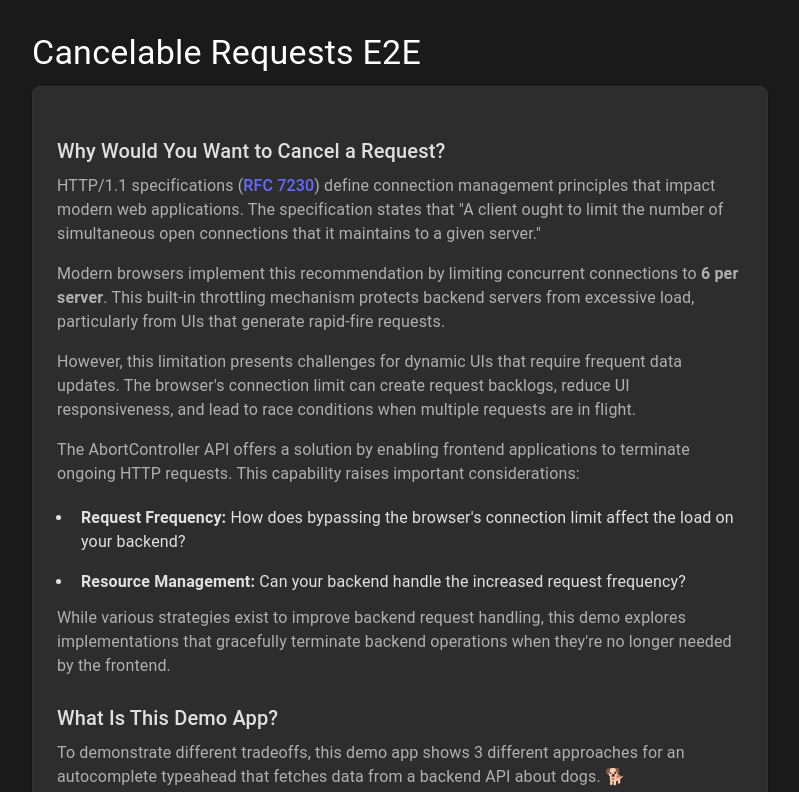
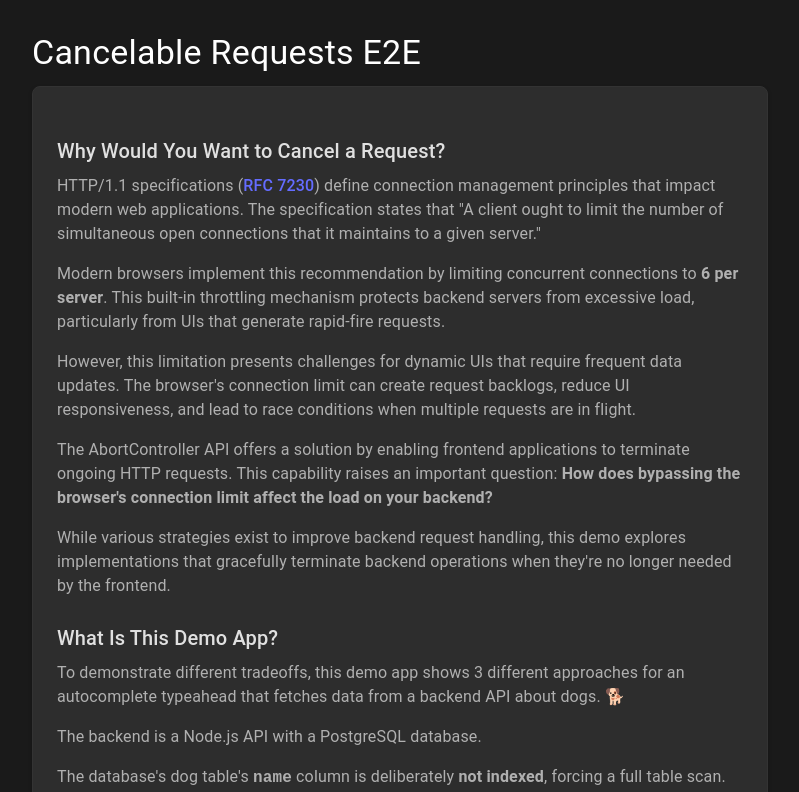
Before and after one commit to d5732/cancelable-request-e2e-demo, a React (Vite) app in the folder frontend/: page / in a window 1280 px wide. Shown: the top 792 px of the page, without its empty margins (240-1039 px from the left). Built offline with nearby package versions, Linux system fonts and the light colour scheme.

Commit message:
verbiage

```diff
--- a/frontend/src/App.tsx
+++ b/frontend/src/App.tsx
@@ -53,19 +53,12 @@ function App() {
           <P sx={{ mb: 2 }}>
             The AbortController API offers a solution by enabling frontend
             applications to terminate ongoing HTTP requests. This capability
-            raises important considerations:
+            raises an important question:{" "}
+            <b>
+              How does bypassing the browser's connection limit affect the load
+              on your backend?
+            </b>
           </P>
-
-          <Ul>
-            <Li>
-              <b>Request Frequency:</b> How does bypassing the browser's
-              connection limit affect the load on your backend?
-            </Li>
-            <Li>
-              <b>Resource Management:</b> Can your backend handle the increased
-              request frequency?
-            </Li>
-          </Ul>
 
           <P sx={{ mb: 2 }}>
             While various strategies exist to improve backend request handling,
```
